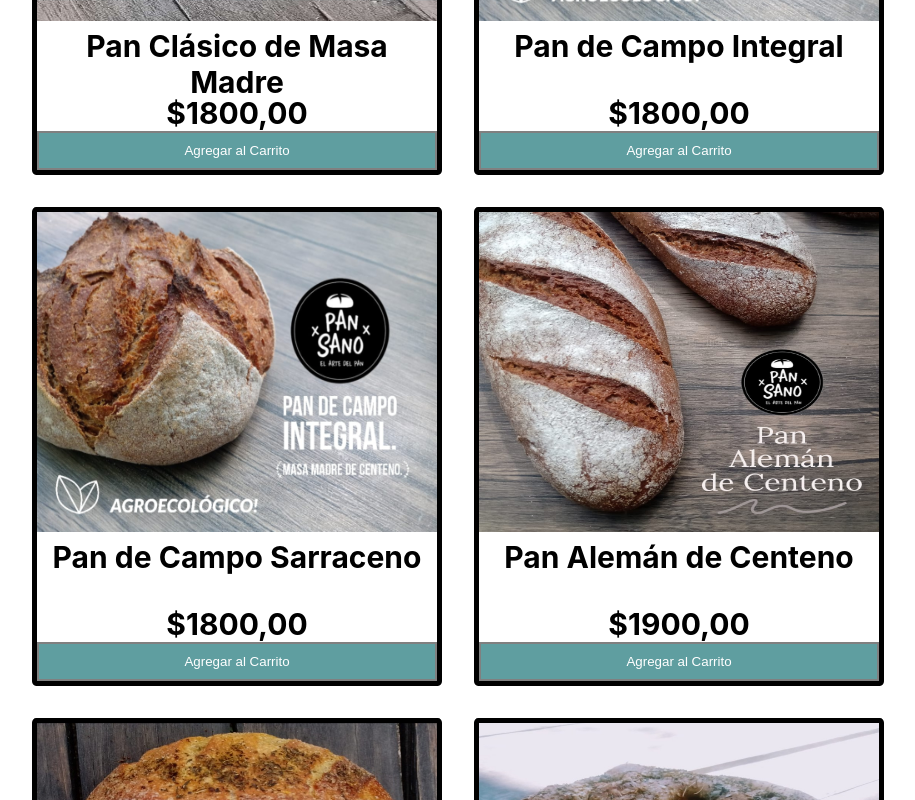
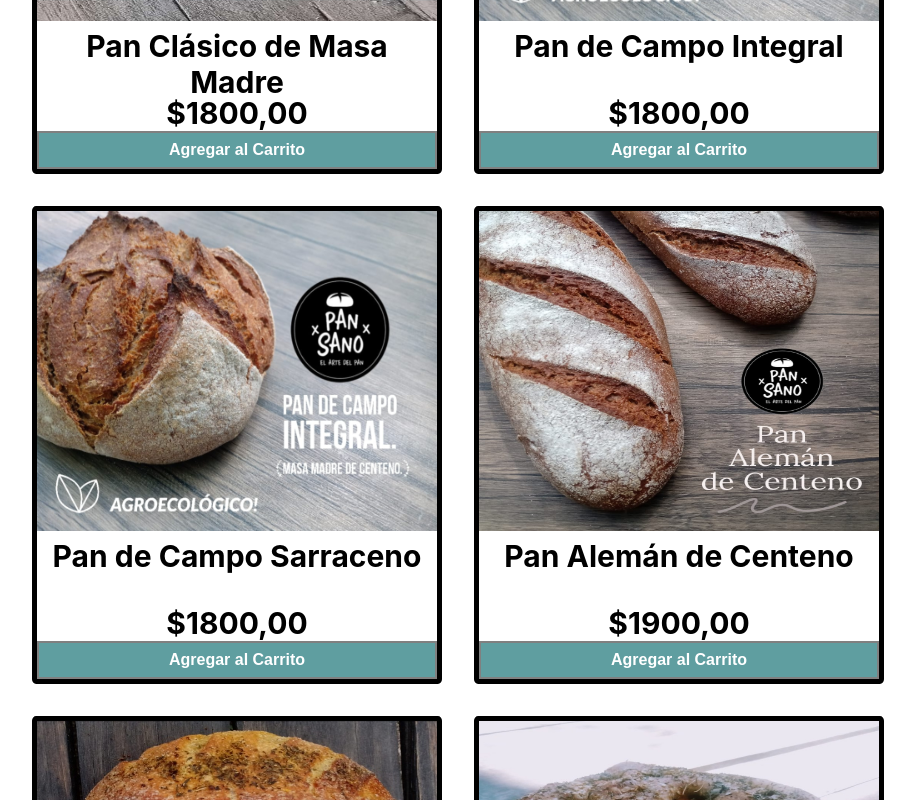
Before and after one commit to mgc90/pansano-project, a React (Create React App) app: page /#/ in a window 1280 px wide. Shown: the part 1240-2040 px from the top of the page, without its empty margins (182-1097 px from the left). Built offline with nearby package versions, Linux system fonts and the light colour scheme.

Commit message:
cambios css

```diff
--- a/src/components/CartContent/CartContent.css
+++ b/src/components/CartContent/CartContent.css
@@ -50,7 +50,7 @@
 
 .cartDeleteButton {
     cursor: pointer;
-    margin-left: auto;
+    margin-right: 2vh;
 }
 
 .name {
--- a/src/components/CartContent/CartElements.js
+++ b/src/components/CartContent/CartElements.js
@@ -24,7 +24,7 @@ function CartElements() {
         <h3 className="name">{product.name}</h3>
         <h4 className="price">${product.price * product.quanty},00</h4>
         <CartItemCounter product={product} />
-        <h3 className="cartDeleteButton"onClick={() => deleteProduct(product.id)}>
+        <h3 className="cartDeleteButton" title="Eliminar del Carrito" onClick={() => deleteProduct(product.id)}>
           ❌
           </h3>
       </div>
--- a/src/components/CartContent/CartItemCounter.js
+++ b/src/components/CartContent/CartItemCounter.js
@@ -14,9 +14,9 @@ const CartItemCounter = ({ product }) => {
 
   return (
     <div className="quantyCounter">
-        <button className='counterButton' onClick={decrease}>- </button>
+        <button className='counterButton' title="Restar una unidad" onClick={decrease}>- </button>
         <p className="quanty"> {product.quanty} </p>
-        <button className='counterButton' onClick={() => buyProducts(product)}>+</button>
+        <button className='counterButton' title="Sumar una unidad" onClick={() => buyProducts(product)}>+</button>
     </div>
   )
 }
--- a/src/components/Navbar/Navbar.js
+++ b/src/components/Navbar/Navbar.js
@@ -11,12 +11,12 @@ const Navbar = () => {
   return (
     <div className="nav-Container">
         <nav className="navbar">
-          <Link to={"/"}>
+          <Link to={"/"} title="Ir a página principal">
             <h1 className="navbarLogo">
               <img alt="logo" src="imgs/pansanoLogoNegro.png" />
             </h1>
           </Link>
-          <Link className="seeCart" to={"/cart"}>
+          <Link className="seeCart" to={"/cart"} title="Carrito de compras" >
             🛒
             {cart.length > 0 ? <TotalItems /> : null}
           </Link>
--- a/src/components/Products/Products.css
+++ b/src/components/Products/Products.css
@@ -33,15 +33,17 @@
 .card button {
     border: 2px solid grey;
     outline: 0;
-    padding: 10px;
+    padding: 1vh;
     color: white;
     background-color: cadetblue;
     text-align: center;
     cursor: pointer;
     width: 100%;
-    font-size: 7hv;
+    font-size: 2svh;
+    font-weight: bold;
 }
 
 .card button:hover {
     opacity: 0.7;
+    background-color: coral;
 }
--- a/src/index.css
+++ b/src/index.css
@@ -1,5 +1,5 @@
 body {
-  margin: auto;
+  margin: 0px 0px;
   font-family: -apple-system, BlinkMacSystemFont, 'Segoe UI', 'Roboto', 'Oxygen',
     'Ubuntu', 'Cantarell', 'Fira Sans', 'Droid Sans', 'Helvetica Neue',
     sans-serif;
```
